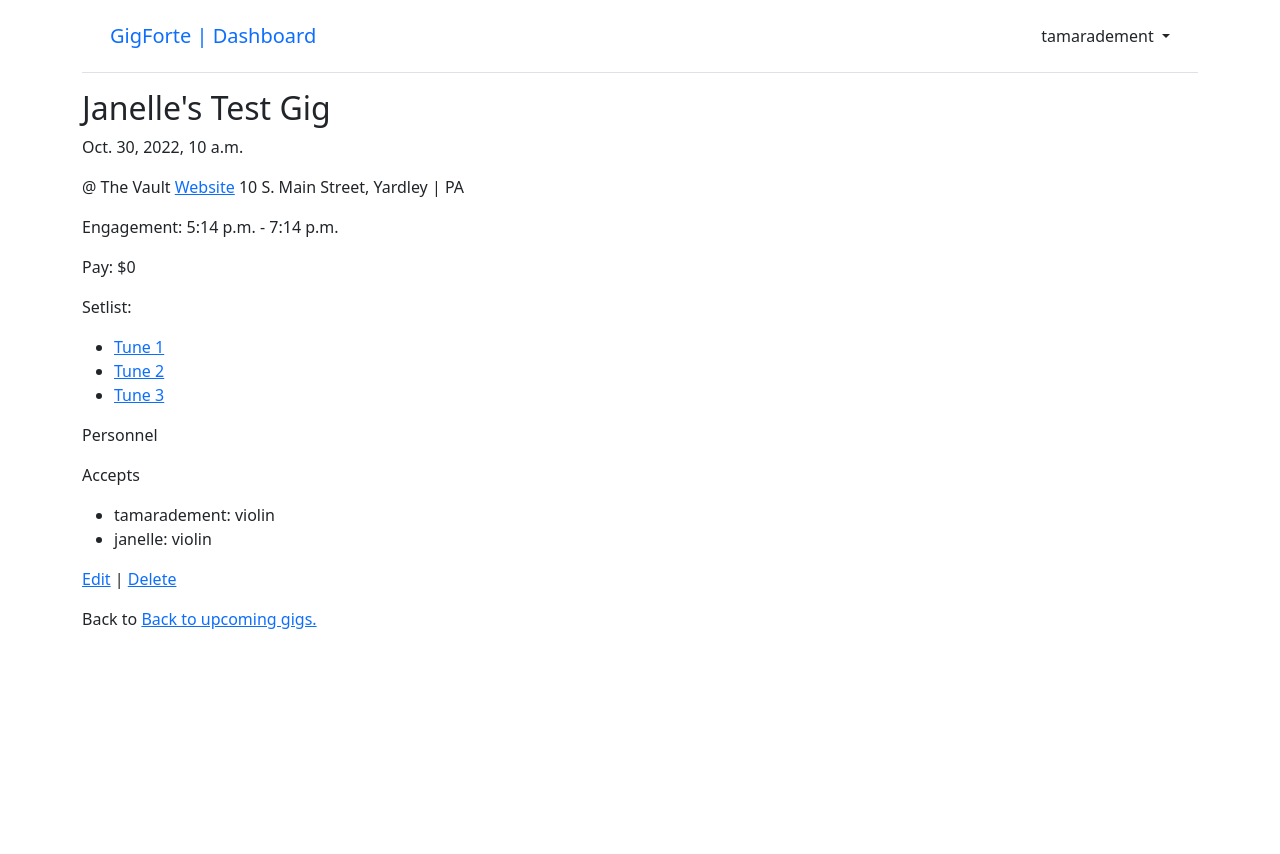
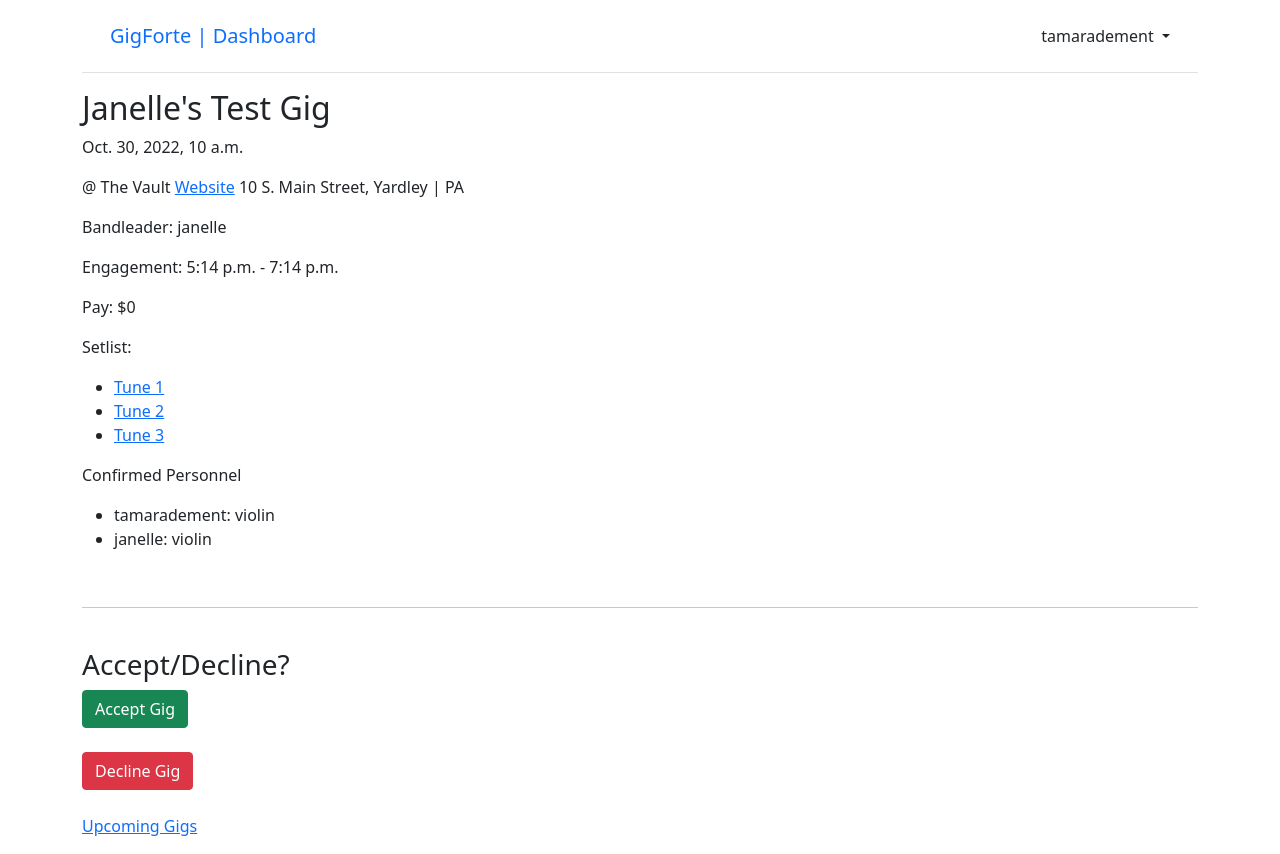
Before and after one commit to tamaradement/gig-forte-1, a Django app: page /gigs/14/ in a window 1280 px wide. Before the commit the page ends 629 px from the top, so only its background shows below. Run offline with Django 3.2, Linux system fonts and the light colour scheme; a user stored in the database is signed in; data comes from the database, SQL or seed files in the repository; both versions use the stored data as it was after the commit; data that the repository does not hold is empty; parts of the project's set-up code (start-up, migrations or seed data) failed here and were passed over; some libraries are stand-ins or nearby versions.

Commit message:
Gig accept form

```diff
--- a/gigs/urls.py
+++ b/gigs/urls.py
@@ -7,6 +7,7 @@ from .views import (
     GigCreateView,
     GigHistory,
     GigInvitations,
+    AcceptGigView,
     VenueList,
     VenueDetailView,
     VenueUpdateView,
@@ -22,6 +23,7 @@ urlpatterns = [
     path("new/", GigCreateView.as_view(), name="gig_new"),
     path("history", GigHistory.as_view(), name="gig_history"),
     path("gig_invites", GigInvitations.as_view(), name="gig_invitations"),
+    path("<int:pk>/accept", AcceptGigView, name='accept_gig'),
     path("", GigListView.as_view(), name="gig_list"),
     # Venues
     path("venues/<int:pk>/", VenueDetailView.as_view(), name="venue_detail"),
--- a/gigs/views.py
+++ b/gigs/views.py
@@ -1,10 +1,18 @@
+from django.shortcuts import get_object_or_404
 from django.views.generic import ListView, DetailView
 from django.contrib.auth.mixins import LoginRequiredMixin, UserPassesTestMixin
 from django.views.generic.edit import UpdateView, DeleteView, CreateView
-from django.urls import reverse_lazy
+from django.urls import reverse_lazy, reverse
 from .models import Gig, Venue
 from .forms import GigCreateForm
+from django.http import HttpResponseRedirect
 import datetime
+
+def AcceptGigView(request, pk):
+    gig = get_object_or_404(Gig, id=request.POST.get('gig_id'))
+    gig.acccepts.add(request.user)
+    gig.personnel.remove(request.user)
+    return HttpResponseRedirect(reverse('gig_detail', args=[str(pk)]))
 
 
 class GigListView(LoginRequiredMixin, ListView):
@@ -12,7 +20,7 @@ class GigListView(LoginRequiredMixin, ListView):
     template_name = "gigs/gig_list.html"
 
     def get_queryset(self):
-        user_is_personnel = Gig.objects.filter(personnel=self.request.user).exclude  (event_date__lte=datetime.date.today()).distinct()
+        user_is_personnel = Gig.objects.filter(acccepts=self.request.user).exclude  (event_date__lte=datetime.date.today()).distinct()
 
         user_is_bandleader = Gig.objects.filter(bandleader=self.request.user).exclude(event_date__lte=datetime.date.today()).distinct()
 
--- a/templates/gigs/gig_detail.html
+++ b/templates/gigs/gig_detail.html
@@ -1,14 +1,18 @@
 {% extends "base.html" %}
+{% load crispy_forms_tags %}
 {% block content %}
+
 <div class="tune-entry">
     <h2>{{ object.title }}</h2>
     <p>{{ object.event_date }}</p>
-    <p>@ {{ object.location.name }} {% if object.location.website %}
+    <p>@ {{ object.location.name }}
+        {% if object.location.website %}
         <a href={{ object.location.website}}>Website</a>
         {% endif %}
         {{ object.location.address_1 }},
         {{ object.location.city }} | {{ object.location.state }}
     </p>
+    <p>Bandleader: {{ object.bandleader }}</p>
 
     <p>Engagement: {{ object.start_time }} - {{ object.end_time }}</p>
     <p>Pay: ${{ object.pay }}</p>
@@ -21,7 +25,8 @@
         </li>
         {% endfor %}
     </ul>
-    <p>Personnel</p>
+    {% if object.personnel.all %}
+    <p>Unconfirmed Personnel:</p>
     <ul>
         {% for user in object.personnel.all %}
         <li>
@@ -29,7 +34,9 @@
         </li>
         {% endfor %}
     </ul>
-    <p>Accepts</p>
+    {% endif %}
+
+    <p>Confirmed Personnel</p>
     <ul>
         {% for user in object.acccepts.all %}
         <li>
@@ -37,11 +44,37 @@
         </li>
         {% endfor %}
     </ul>
+    <br/>
+    <hr>
+    <br/>
+    <h3>Accept/Decline?</h3>
+    <form action="{% url 'accept_gig' gig.pk %}" method="post">{% csrf_token %}
+        {{ form|crispy }}
+        <button
+            class="btn btn-success ml-2"
+            type="submit"
+            name="gig_id"
+            value="{{ gig.id }}">Accept Gig
+        </button>
+    </form>
+    <br/>
+    <form action="" method="post">{% csrf_token %}
+        {{ form|crispy }}
+        <button
+            class="btn btn-danger ml-2"
+            type="submit"
+            name="gig_id"
+            value="{{ gig.id }}">Decline Gig
+        </button>
+    </form>
 
-
+<br/>
 </div>
+{% if user == object.bandleader %}
 <p><a href="{% url 'gig_edit' gig.pk %}">Edit</a> |
     <a href="{% url 'gig_delete' gig.pk %}">Delete</a>
 </p>
-<p>Back to <a href="{% url 'gig_list' %}">Back to upcoming gigs.</a></p>
+{% endif %}
+
+<p><a href="{% url 'gig_list' %}">Upcoming Gigs</a></p>
 {% endblock content %}
--- a/templates/gigs/gig_invitations.html
+++ b/templates/gigs/gig_invitations.html
@@ -15,11 +15,7 @@
     </div>
     <div class="card-body">
         {{ gig.location.name }} &middot {{ gig.location.city }}, {{ gig.location.state }}
-    </div>
-
-    <div class="card-footer text-center text-muted">
-        <a href="{% url 'gig_edit' gig.pk %}">Edit</a> |
-        <a href="{% url 'gig_delete' gig.pk %}">Delete</a>
+        <p>Pay: ${{ gig.pay }}</p>
     </div>
 </div>
 <br />
```
Also changed, not shown: db.sqlite3.
